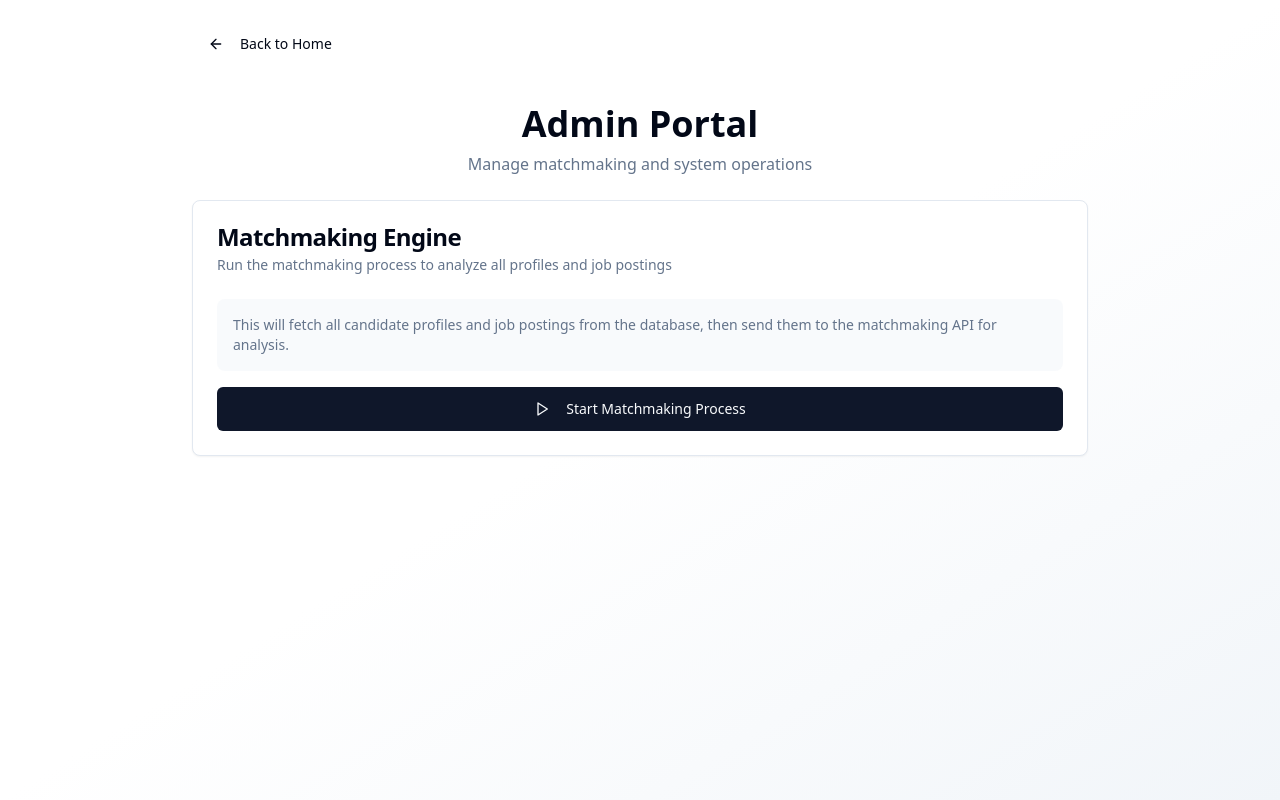
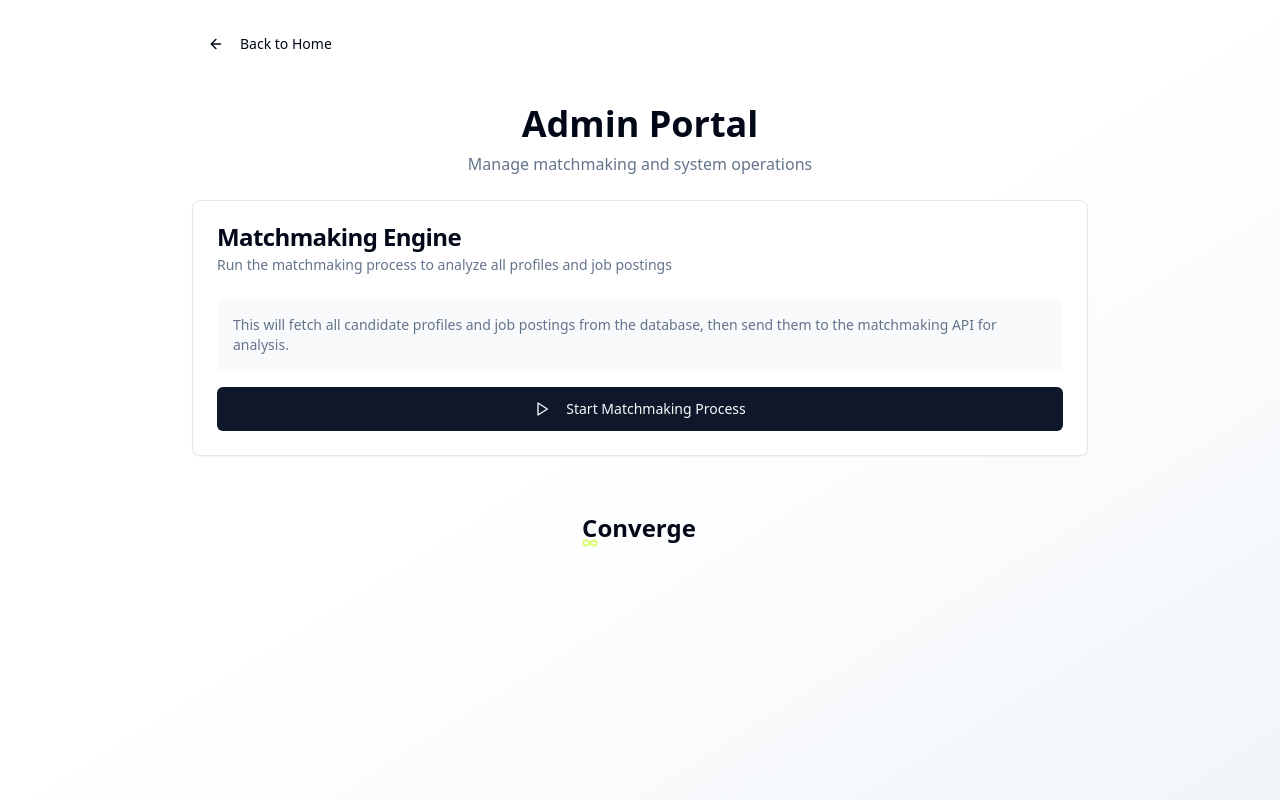
Before and after one commit to alvinekelund/Converge, a React (Vite) app: page /admin in a window 1280 px wide. Built offline with nearby package versions, Linux system fonts and the light colour scheme; the HTML template or start-up script is replaced by a standard one.

Commit message:
Add Converge branding to Admin page
Add "Converge" text with an infinity symbol exponent in lime color at the bottom of the Admin page. The infinity symbol is rendered as a superscript using the Lucide Infinity icon.

```diff
--- a/src/pages/Admin.tsx
+++ b/src/pages/Admin.tsx
@@ -4,7 +4,7 @@ import { useToast } from "@/hooks/use-toast";
 import { Button } from "@/components/ui/button";
 import { Card, CardContent, CardDescription, CardHeader, CardTitle } from "@/components/ui/card";
 import { Table, TableBody, TableCell, TableHead, TableHeader, TableRow } from "@/components/ui/table";
-import { ArrowLeft, Play } from "lucide-react";
+import { ArrowLeft, Play, Infinity } from "lucide-react";
 import { Link } from "react-router-dom";
 
 interface MatchResult {
@@ -198,6 +198,16 @@ const Admin = () => {
             </CardContent>
           </Card>
         )}
+
+        {/* Converge branding at bottom */}
+        <div className="flex justify-center items-center py-8">
+          <span className="text-2xl font-bold text-foreground">
+            Converge
+            <sup className="ml-0.5">
+              <Infinity size={16} strokeWidth={2.5} style={{ color: '#D4FF5E' }} />
+            </sup>
+          </span>
+        </div>
       </div>
     </div>
   );
```
